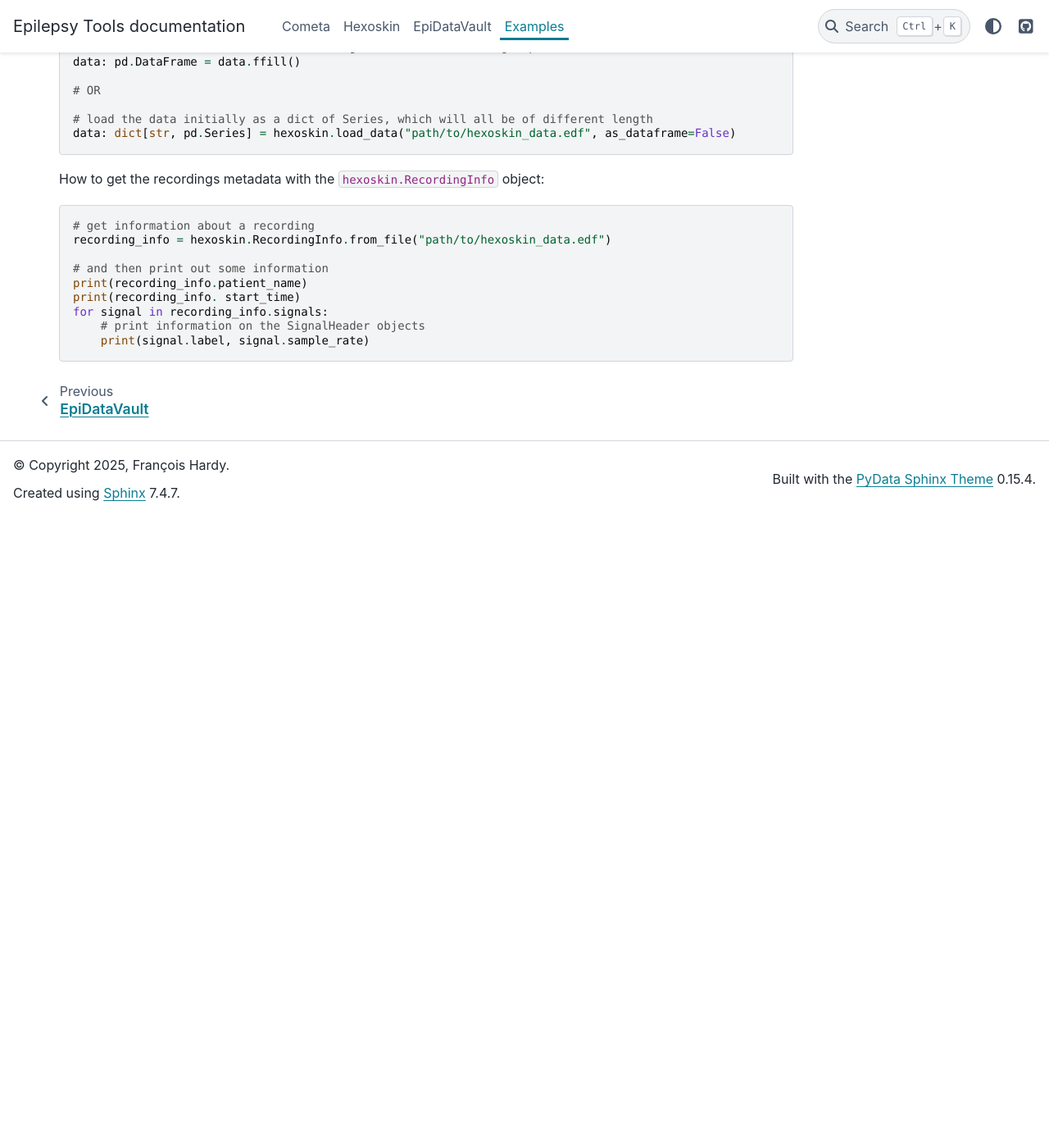
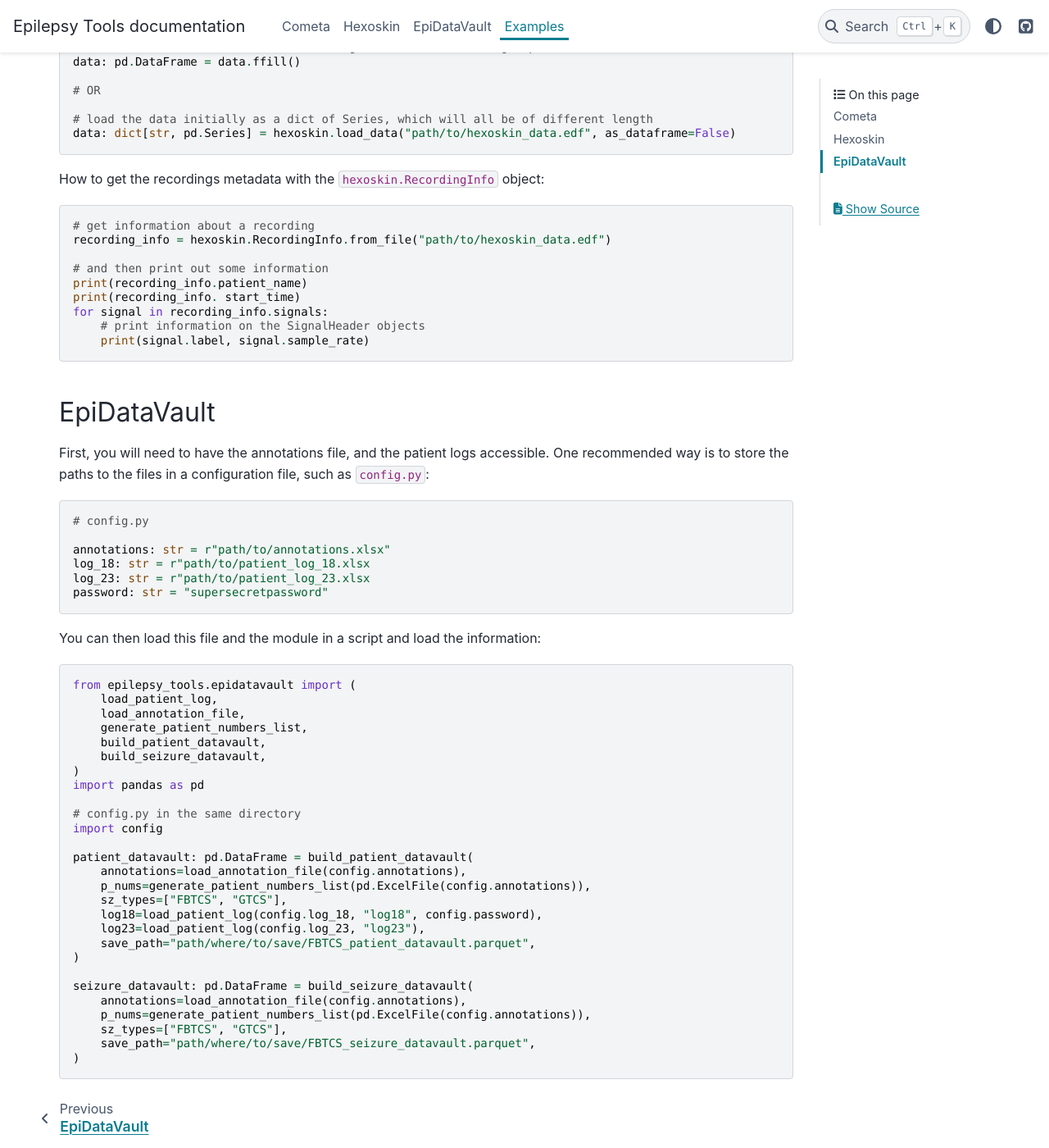
Before and after one commit to CRCHUM-Epilepsy-Group/epilepsy_tools, a Sphinx documentation site: the page built from docs/examples.rst, in a window 1280 px wide and 1400 px high, scrolled down 1236 px. Shown: the whole window at 82% size. Built offline with Sphinx 7.4.7 and the PyData theme 0.15.4, drawn with Linux system fonts in a browser that asks for light colours; before the commit the page ends 1866 px from its top, so only the background shows below that.

Commit message:
Add epidatavault examples

```diff
--- a/docs/examples.rst
+++ b/docs/examples.rst
@@ -81,3 +81,50 @@
     for signal in recording_info.signals:
         # print information on the SignalHeader objects
         print(signal.label, signal.sample_rate)
+
+EpiDataVault
+------------
+
+First, you will need to have the annotations file, and the patient logs accessible.
+One recommended way is to store the paths to the files in a configuration file, such as ``config.py``:
+
+.. code-block:: python
+
+    # config.py
+
+    annotations: str = r"path/to/annotations.xlsx"
+    log_18: str = r"path/to/patient_log_18.xlsx
+    log_23: str = r"path/to/patient_log_23.xlsx
+    password: str = "supersecretpassword"
+
+You can then load this file and the module in a script and load the information:
+
+.. code-block:: python
+
+    from epilepsy_tools.epidatavault import (
+        load_patient_log,
+        load_annotation_file,
+        generate_patient_numbers_list,
+        build_patient_datavault,
+        build_seizure_datavault,
+    )
+    import pandas as pd
+
+    # config.py in the same directory
+    import config
+
+    patient_datavault: pd.DataFrame = build_patient_datavault(
+        annotations=load_annotation_file(config.annotations),
+        p_nums=generate_patient_numbers_list(pd.ExcelFile(config.annotations)),
+        sz_types=["FBTCS", "GTCS"],
+        log18=load_patient_log(config.log_18, "log18", config.password),
+        log23=load_patient_log(config.log_23, "log23"),
+        save_path="path/where/to/save/FBTCS_patient_datavault.parquet",
+    )
+
+    seizure_datavault: pd.DataFrame = build_seizure_datavault(
+        annotations=load_annotation_file(config.annotations),
+        p_nums=generate_patient_numbers_list(pd.ExcelFile(config.annotations)),
+        sz_types=["FBTCS", "GTCS"],
+        save_path="path/where/to/save/FBTCS_seizure_datavault.parquet",
+    )
```
